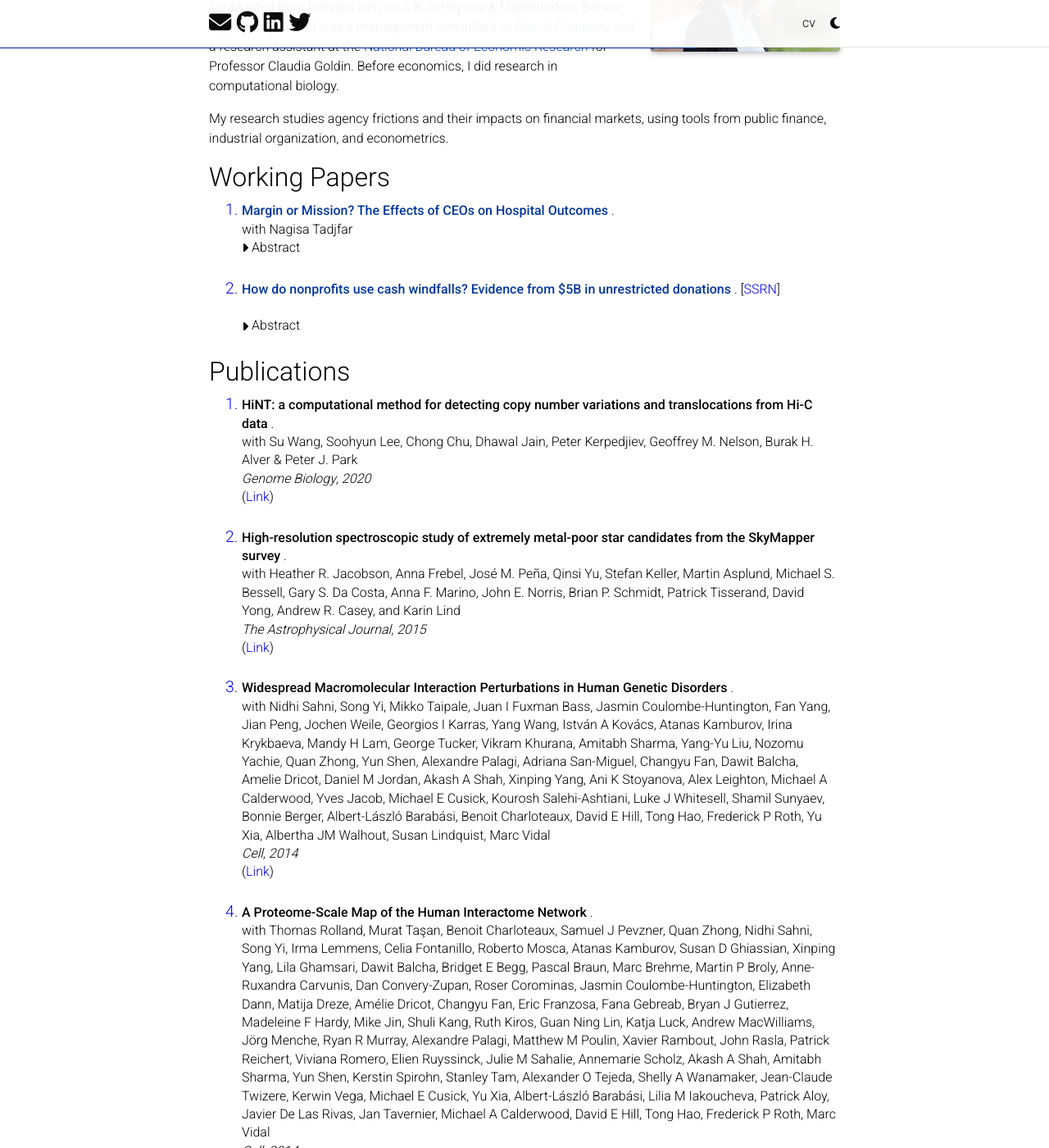
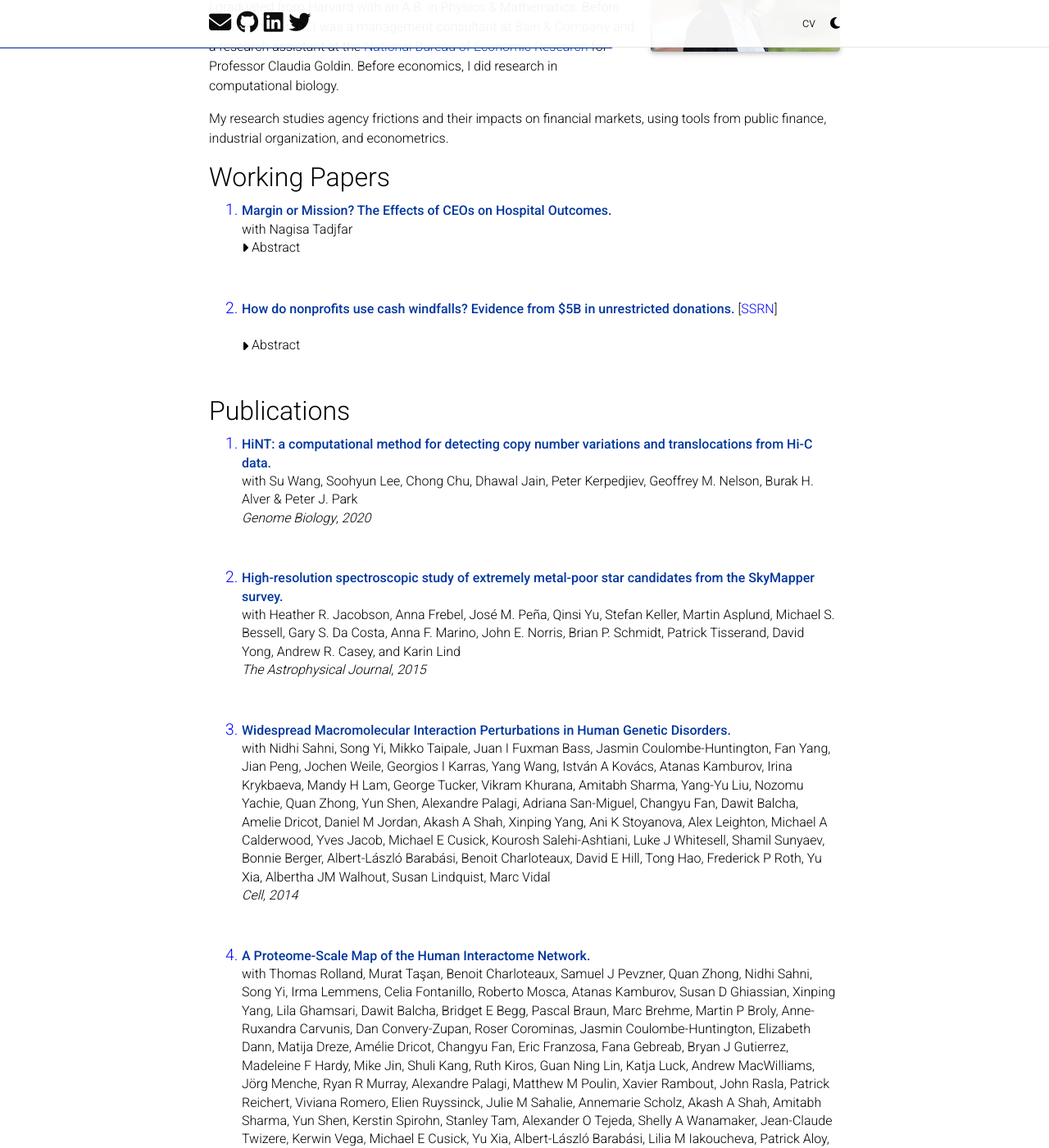
Before and after one commit to walshjm3/walshjm3.github.io, a Jekyll site: the page built from index.md, in a window 1280 px wide and 1400 px high, scrolled down 261 px. Shown: the whole window at 82% size. Built offline with Jekyll 4.4.1, drawn with Linux system fonts in a browser that asks for light colours; full-size pictures stand in for the smaller copies a plugin makes; comment, search, counter and statistics services are not loaded; a style sheet for code colours, icons or effects is not loaded.

Commit message:
change spacing

```diff
--- a/index.md
+++ b/index.md
@@ -17,9 +17,9 @@
   <li>
     <strong>
       <a href="{{ paper.link }}" target="_blank" rel="noopener" class="paper-title">
-        {{ paper.title }}
+        {{ paper.title }}.
       </a>
-    </strong>.
+    </strong>
     {% if paper.ssrn %}
       [<a href="{{ paper.ssrn }}" target="_blank" rel="noopener" class="paper-link">SSRN</a>]
     {% endif %}
@@ -53,10 +53,10 @@
   {% for paper in sorted_pubs %}
   <li>
     <strong>
-      <a href="{{ paper.link }}" target="_blank" rel="noopener" style="color: black; text-decoration: none;">
-        {{ paper.title }}
+      <a href="{{ paper.link }}" target="_blank" rel="noopener" class="paper-title">
+        {{ paper.title }}.
       </a>
-    </strong>.
+    </strong>
     <br>
     {% if paper.authors %}
       with {{ paper.authors }}
@@ -66,7 +66,6 @@
       <em>{{ paper.journal }}</em>, <em>{{ paper.year }}</em>
     {% endif %}
     <br>
-    (<a href="{{ paper.link }}" target="_blank" rel="noopener" class="paper-link">Link</a>)
   </li>
   {% endfor %}
 </ol>
```
Also changed, not shown: assets/css/main.css.
